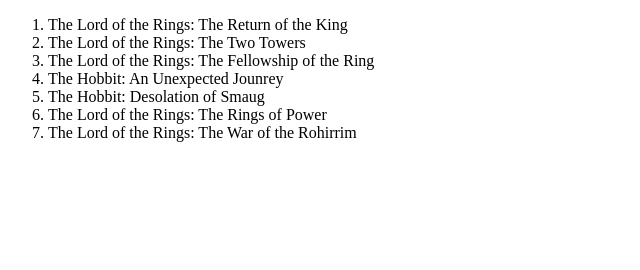
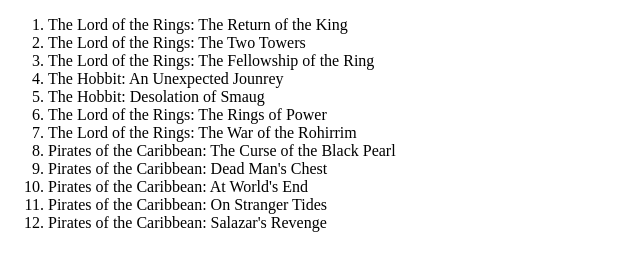
Before and after one commit to emilesherrott/my-second-github-repo, a plain HTML site: page index.html in a window 1280 px wide. Shown: the whole page, without its empty margins (0-640 px from the left). Drawn offline with Linux system fonts and the light colour scheme.

Commit message:
add Pirates of the Caribbean

```diff
--- a/index.html
+++ b/index.html
@@ -3,7 +3,7 @@
 <head>
     <meta charset="UTF-8">
     <meta name="viewport" content="width=device-width, initial-scale=1.0">
-    <title>Document</title>
+    <title>Our favourite films</title>
 </head>
 <body>
     <ol>
@@ -14,6 +14,12 @@
         <li>The Hobbit: Desolation of Smaug</li>
         <li>The Lord of the Rings: The Rings of Power</li>
         <li>The Lord of the Rings: The War of the Rohirrim</li>
+
+        <li>Pirates of the Caribbean: The Curse of the Black Pearl</li>
+        <li>Pirates of the Caribbean: Dead Man's Chest</li>
+        <li>Pirates of the Caribbean: At World's End</li>
+        <li>Pirates of the Caribbean: On Stranger Tides</li>
+        <li>Pirates of the Caribbean: Salazar's Revenge</li>
     </ol>
 </body>
 </html>
```
